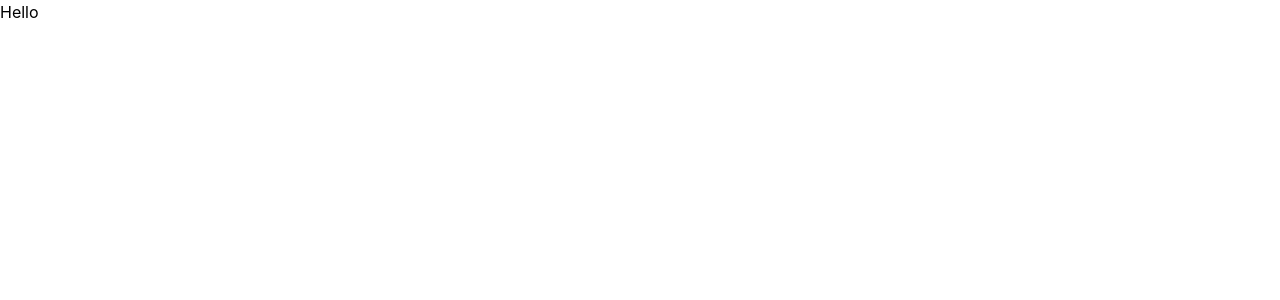
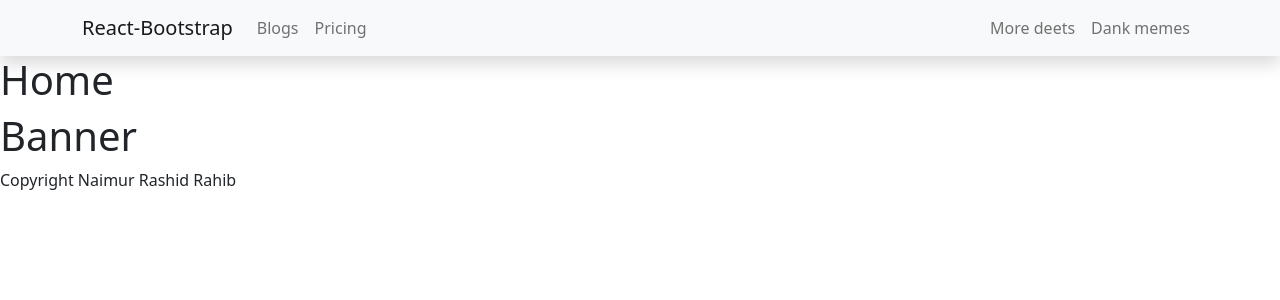
Before and after one commit to 7rahib/your-inventory-client-side-7rahib, a React (Create React App) app: page / in a window 1280 px wide. Shown: the top 300 px of the page. Built offline with nearby package versions, Linux system fonts and the light colour scheme.

Commit message:
Header created

```diff
--- a/src/App.js
+++ b/src/App.js
@@ -1,9 +1,18 @@
+import { Route, Routes } from 'react-router-dom';
 import './App.css';
+import Blogs from './Pages/Blogs/Blogs';
+import Home from './Pages/Home/Home/Home';
+import Header from './Pages/Shared/Header/Header';
 
 function App() {
   return (
     <div className="">
-      <p>Hello</p>
+      <Header></Header>
+      <Routes>
+        <Route path='/' element={<Home></Home>}></Route>
+        <Route path='/home' element={<Home></Home>}></Route>
+        <Route path='/blogs' element={<Blogs></Blogs>}></Route>
+      </Routes>
     </div>
   );
 }
--- /dev/null
+++ b/src/Pages/Blogs/Blogs.js
@@ -0,0 +1,11 @@
+import React from 'react';
+
+const Blogs = () => {
+    return (
+        <div>
+            <h1>Blogs</h1>
+        </div>
+    );
+};
+
+export default Blogs;
--- /dev/null
+++ b/src/Pages/Home/Banner/Banner.js
@@ -0,0 +1,12 @@
+import React from 'react';
+import './Banner.css'
+
+const Banner = () => {
+    return (
+        <div>
+            <h1>Banner</h1>
+        </div>
+    );
+};
+
+export default Banner;
--- /dev/null
+++ b/src/Pages/Home/Home/Home.js
@@ -0,0 +1,15 @@
+import React from 'react';
+import Footer from '../../Shared/Footer/Footer';
+import Banner from '../Banner/Banner';
+
+const Home = () => {
+    return (
+        <div>
+            <h1>Home</h1>
+            <Banner></Banner>
+            <Footer></Footer>
+        </div>
+    );
+};
+
+export default Home;
--- /dev/null
+++ b/src/Pages/Shared/Footer/Footer.js
@@ -0,0 +1,11 @@
+import React from 'react';
+
+const Footer = () => {
+    return (
+        <div>
+            Copyright Naimur Rashid Rahib
+        </div>
+    );
+};
+
+export default Footer;
--- /dev/null
+++ b/src/Pages/Shared/Header/Header.js
@@ -0,0 +1,30 @@
+import React from 'react';
+import { Container, Nav, Navbar } from 'react-bootstrap';
+import { Link } from 'react-router-dom';
+
+const Header = () => {
+    return (
+        <div>
+            <Navbar className='shadow' collapseOnSelect expand="lg" bg="light" variant="light">
+                <Container>
+                    <Navbar.Brand as={Link} to='/'>React-Bootstrap</Navbar.Brand>
+                    <Navbar.Toggle aria-controls="responsive-navbar-nav" />
+                    <Navbar.Collapse id="responsive-navbar-nav">
+                        <Nav className="me-auto">
+                            <Nav.Link as={Link} to='/blogs'>Blogs</Nav.Link>
+                            <Nav.Link href="#pricing">Pricing</Nav.Link>
+                        </Nav>
+                        <Nav>
+                            <Nav.Link href="#deets">More deets</Nav.Link>
+                            <Nav.Link eventKey={2} href="#memes">
+                                Dank memes
+                            </Nav.Link>
+                        </Nav>
+                    </Navbar.Collapse>
+                </Container>
+            </Navbar>
+        </div>
+    );
+};
+
+export default Header;
--- a/src/index.css
+++ b/src/index.css
@@ -11,8 +11,3 @@ code {
   font-family: source-code-pro, Menlo, Monaco, Consolas, 'Courier New',
     monospace;
 }
-
-
-@tailwind base;
-@tailwind components;
-@tailwind utilities;
--- a/src/index.js
+++ b/src/index.js
@@ -3,12 +3,16 @@ import ReactDOM from 'react-dom/client';
 import './index.css';
 import App from './App';
 import reportWebVitals from './reportWebVitals';
+import 'bootstrap/dist/css/bootstrap.min.css';
+import { BrowserRouter } from 'react-router-dom';
 
 const root = ReactDOM.createRoot(document.getElementById('root'));
 root.render(
-  <React.StrictMode>
-    <App />
-  </React.StrictMode>
+  <BrowserRouter>
+    <React.StrictMode>
+      <App />
+    </React.StrictMode>
+  </BrowserRouter>
 );
 
 // If you want to start measuring performance in your app, pass a function
--- a/tailwind.config.js
+++ /dev/null
@@ -1,9 +0,0 @@
-module.exports = {
-  content: [
-    "./src/**/*.{js,jsx,ts,tsx}",
-  ],
-  theme: {
-    extend: {},
-  },
-  plugins: [],
-}
```
Also changed, not shown: package.json (+2 -5 lines), src/Pages/Home/Banner/Banner.css (added), 1 other file (tests, documents, lock files or other folders).
